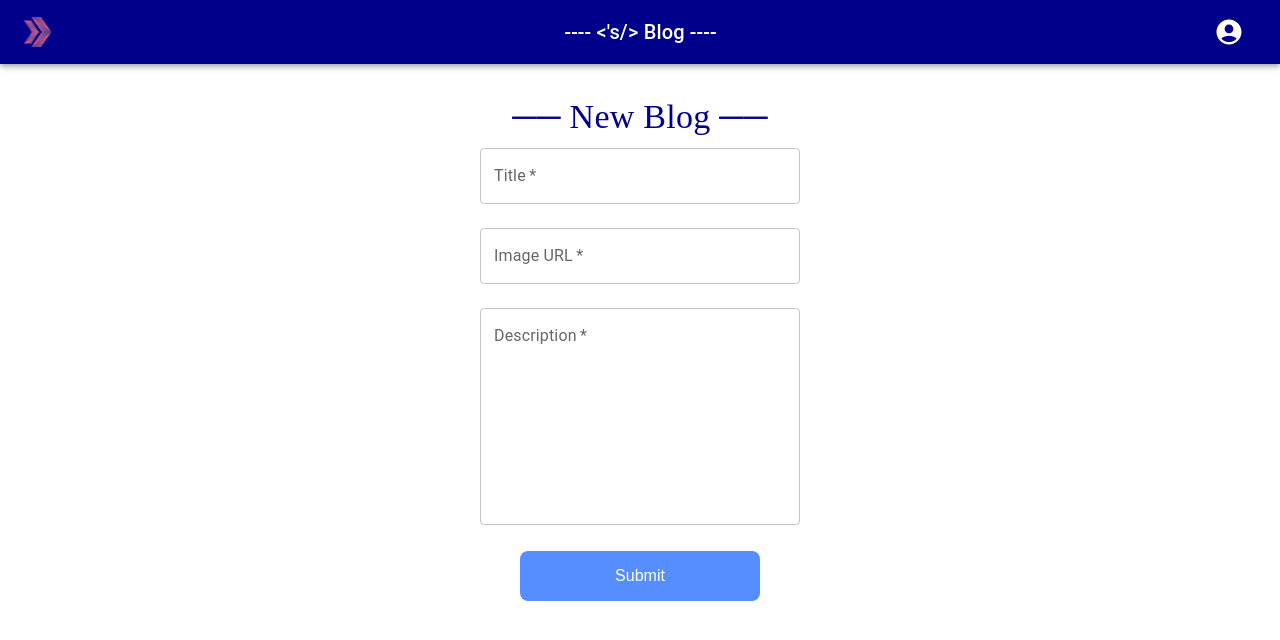
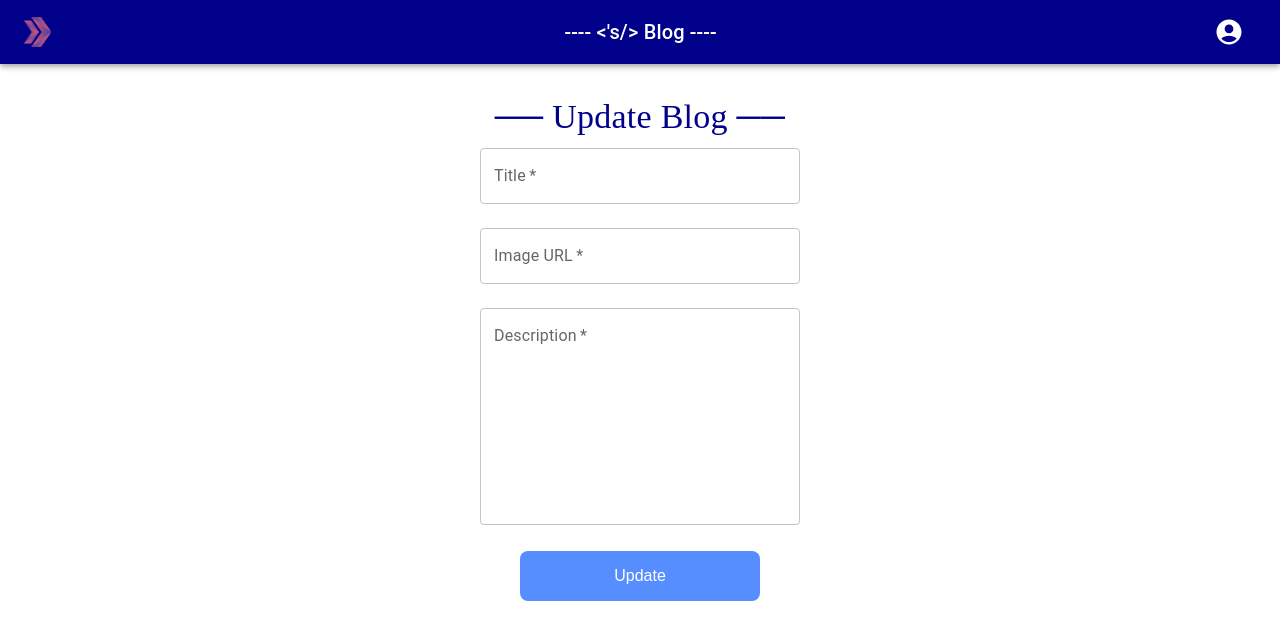
Before and after one commit to ErtugrulGurgen/Fireblog-App, a React (Create React App) app: page /updateblog/1 in a window 1280 px wide. Shown: the top 640 px of the page. Built offline with nearby package versions, Linux system fonts and the light colour scheme; no server answers.

Commit message:
UpdateBlog page fixed

```diff
--- a/src/appRouter/AppRouter.js
+++ b/src/appRouter/AppRouter.js
@@ -1,4 +1,4 @@
-import { BrowserRouter as Router, Route, Routes } from 'react-router-dom'
+import { BrowserRouter as Router, Route, Routes, Switch } from 'react-router-dom'
 import Navbar from '../components/Navbar'
 import Dashboard from '../pages/Dashboard'
 import Details from '../pages/Details'
@@ -14,13 +14,12 @@ const AppRouter = () => {
         <Navbar/>
         <Routes>
           <Route path="/" element={<Dashboard/>} />
-          <Route path="/login" element={<Login/>} />
-          <Route path="/register" element={<Register/>} />
-          <Route path="/profile" element={<Profile/>} />
-          <Route path="/dashboard" element={<Dashboard/>} />
-          <Route path="/newblog" element={<NewBlog/>} />
-          <Route path="/updateblog/:id" element={<UpdateBlog/>} />
-          <Route path="/details/:id" element={<Details/>} />
+          <Route path="login" element={<Login/>} />
+          <Route path="register" element={<Register/>} />
+          <Route path="profile" element={<Profile/>} />
+          <Route path="newblog" element={<NewBlog/>} />
+          <Route path="updateblog/:id" element={<UpdateBlog/>} />
+          <Route path="details/:id" element={<Details/>} />
         </Routes>
     </Router>
   )
--- a/src/components/BlogCard.js
+++ b/src/components/BlogCard.js
@@ -7,14 +7,13 @@ import { useAuth } from '../contexts/AuthContextProvider';
 import { useNavigate } from 'react-router-dom';
 
 const BlogCard = ({blog}) => {
-  const navigate = useNavigate();
     const {currentUser} = useAuth();
   return (
     <div>
-    <Card sx={{ maxWidth: 345}} style={{cursor:"pointer"}} onClick={()=>navigate("details/" + blog.id )}>
+    <Card sx={{ maxWidth: "75vw"}} >
       <CardMedia
         component="img"
-        height="194"
+        height="250"
         image = {blog.image}
         alt=""
       />
--- a/src/components/Navbar.js
+++ b/src/components/Navbar.js
@@ -35,7 +35,7 @@ export default function Navbar() {
     <Box sx={{ flexGrow: 1 }}>
       <AppBar position="static" style={{backgroundColor:"darkblue"}}>
         <Toolbar>
-          <Link to={"/dashboard"}>
+          <Link to={"/"}>
           <IconButton
             size="large"
             edge="start"
--- a/src/components/UpdateBlogForm.js
+++ b/src/components/UpdateBlogForm.js
@@ -5,9 +5,11 @@ import {
     TextField,
     Typography,
   } from "@mui/material";
+import { useBlogs } from "../contexts/BlogFunctions";
   import { StyledButton } from "../pages/RegisterStyles";
 
   const UpdateBlogForm = ({blogUpdate, setBlogUpdate, handleSubmit}) => {
+
     return (
       <div>
         <Typography
@@ -17,7 +19,7 @@ import {
           marginTop="2rem"
           color={"darkblue"}
         >
-          ── New Blog ──
+          ── Update Blog ──
         </Typography>
         <CssBaseline/>
         <Container maxWidth="sm">
@@ -25,7 +27,7 @@ import {
             <Grid item xs={12}>
               <TextField
                 id="outlined-text-input"
-                label="Title"
+                value={"Title"}
                 type="text"
                 style={{ width: "20rem" }}
                 required
@@ -55,7 +57,7 @@ import {
               />
             </Grid>
           </Grid>
-          <StyledButton type="submit" onClick={handleSubmit}>Submit</StyledButton>
+          <StyledButton type="submit" onClick={handleSubmit}>Update</StyledButton>
         </Container>
       </div>
     );
--- a/src/pages/Dashboard.js
+++ b/src/pages/Dashboard.js
@@ -29,7 +29,7 @@ const Dashboard = () => {
         {blog === undefined ? (
           <p>Loading</p> ) : blog ? (
         blog?.map((item, index) => (
-          <Grid item xs={12} sm={6} md={4} lg={3} key={index} >
+          <Grid item xs={12} sm={6} md={4} lg={3} key={index} onClick = {()=> navigate("/details/" + item.id )} style={{cursor:"pointer"}}>
           <BlogCard
             blog={item}
           />
--- a/src/pages/Details.js
+++ b/src/pages/Details.js
@@ -1,9 +1,10 @@
 import { Grid } from "@mui/material";
 import React from "react";
-import { useParams, useLocation } from "react-router-dom";
+import { useParams, useLocation, useNavigate } from "react-router-dom";
 import BlogCard from "../components/BlogCard";
 import { useAuth } from "../contexts/AuthContextProvider";
 import { useBlogs } from "../contexts/BlogFunctions";
+import { StyledButton } from "./RegisterStyles";
 
 const Details = () => {
   const {currentUser} = useAuth();
@@ -12,15 +13,20 @@ const Details = () => {
   console.log(id)
   const blog = useBlogs();
   console.log(blog);
+  const navigate = useNavigate();
+const handleClick = (e) => {
+    navigate("/updateblog/" + id);
+}
 
   return (
-    <div>
+    <div style={{display: "flex", justifyContent: "center"}}>
       {blog === undefined ? (
         <p>Loading</p> ) : blog ? (
           blog?.map((item, index) => (
-           JSON.stringify(item.id) === id ? (
-            <Grid item xs={12} sm={6} md={4} lg={3} key={index} >
+           item.id === id ? (
+            <Grid item xs={12} sm={6} md={4} lg={3} key={index}  >
               <BlogCard key={index} blog={item} />
+              <StyledButton onClick={handleClick}>UPDATE</StyledButton>
             </Grid>
             ) : null
           )) ) : (<h3>No Data</h3>
--- a/src/pages/Login.js
+++ b/src/pages/Login.js
@@ -10,7 +10,7 @@ const Login = () => {
   const handleSubmit = (e) => {
     e.preventDefault();
     signInUser(email, password, navigate);
-    navigate("/dashboard");
+    navigate("/");
   };
 
   const handleGoogleProvider = ()=>{
--- a/src/pages/NewBlog.js
+++ b/src/pages/NewBlog.js
@@ -18,7 +18,7 @@ const NewBlog = () => {
     e.preventDefault();
     try {
     addBlog(newBlog);
-    navigate('/dashboard');
+    navigate('/');
     } catch (error) {
       console.log(error);
     }
--- a/src/pages/Register.js
+++ b/src/pages/Register.js
@@ -13,7 +13,7 @@ const Register = () => {
   const handleSubmit = (e) => {
     e.preventDefault();
     createUser(email, password, navigate);
-    navigate("/dashboard");
+    navigate("/");
   };
   return (
     <RegisterContainer>
--- a/src/pages/UpdateBlog.js
+++ b/src/pages/UpdateBlog.js
@@ -1,8 +1,9 @@
+import { Container, CssBaseline, Grid, TextField, Typography } from "@mui/material";
 import React, { useState } from "react";
-import {useNavigate} from "react-router-dom";
-import UpdateBlogForm from "../components/UpdateBlogForm";
+import {useNavigate, useParams} from "react-router-dom";
 import { useAuth } from "../contexts/AuthContextProvider";
-import {updateBlog} from "../contexts/BlogFunctions";
+import {updateBlog, useBlogs} from "../contexts/BlogFunctions";
+import { StyledButton } from "./RegisterStyles";
 
 const UpdateBlog = () => {
   // const { currentUser } = useAuth();
@@ -13,24 +14,77 @@ const UpdateBlog = () => {
   });
 
   const navigate = useNavigate();
+  const id = useParams()
 
   const handleSubmit = (e) => {
     e.preventDefault();
     try {
-      updateBlog(updateBlog);
-      navigate("/dashboard");
+      updateBlog(id,blogUpdate);
+      navigate("/");
     } catch (error) {
       console.log(error);
     }
-  }
+  };
+  // const blog = useBlogs();
+  // console.log(blog);
+  // const result = blog.filter(item => item.id === id.id);
+
+  // const prevTitle = result[0].title;
+  // const prevImage = result[0].image;
+  // const prevDescription = result[0].description;
 
   return <div>
-      <UpdateBlogForm
-        blogUpdate ={ blogUpdate  }
-        setBlogUpdate ={ setBlogUpdate  }
-        handleSubmit={ handleSubmit }
-      />
+      <Typography
+          variant="h4"
+          component="h1"
+          fontFamily={"Girassol"}
+          marginTop="2rem"
+          color={"darkblue"}
+        >
+          ── Update Blog ──
+        </Typography>
+        <CssBaseline/>
+        <Container maxWidth="sm">
+          <Grid container spacing={3} padding="10px">
+            <Grid item xs={12}>
+              <TextField
+                id="outlined-text-input"
+                label={"Title"}
+                // value={prevTitle}
+                type="text"
+                style={{ width: "20rem" }}
+                required
+                onChange={(e) => setBlogUpdate({ ...blogUpdate, title: e.target.value })}
+              />
+            </Grid>
+            <Grid item xs={12}>
+              <TextField
+                id="outlined-url-input"
+                label={"Image URL"}
+                // value={prevImage}
+                type="url"
+                style={{ width: "20rem" }}
+                required
+                onChange={(e) => setBlogUpdate({ ...blogUpdate, image: e.target.value })}
+              />
+            </Grid>
+            <Grid item xs={12}>
+              <TextField
+                id="outlined-text-input"
+                label={"Description"}
+                // value={prevDescription}
+                type="text"
+                style={{ width: "20rem" }}
+                multiline
+                rows={8}
+                required
+                onChange={(e) => setBlogUpdate({ ...blogUpdate, description: e.target.value })}
+              />
+            </Grid>
+          </Grid>
+          <StyledButton type="submit" onClick={handleSubmit}>Update</StyledButton>
+        </Container>
   </div>;
 };
 
-export default UpdateBlog;
+export default UpdateBlog
```
